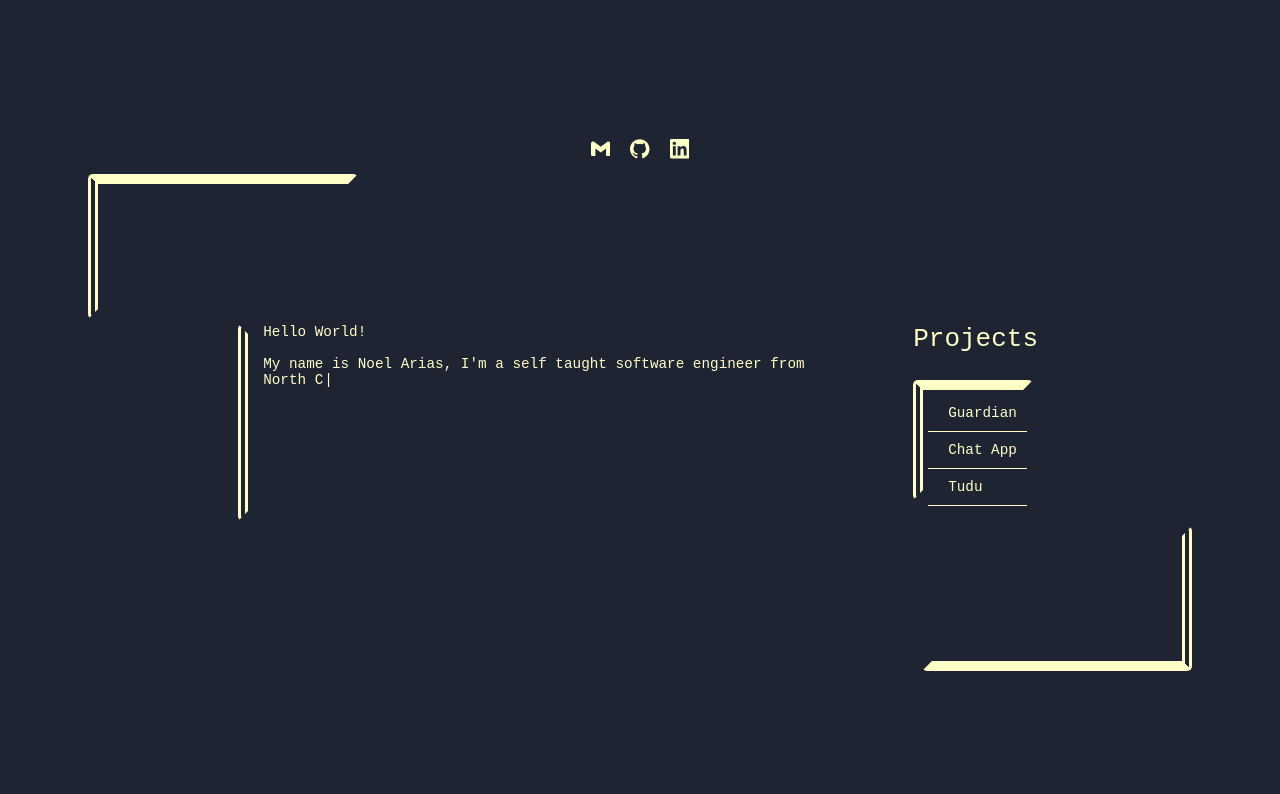
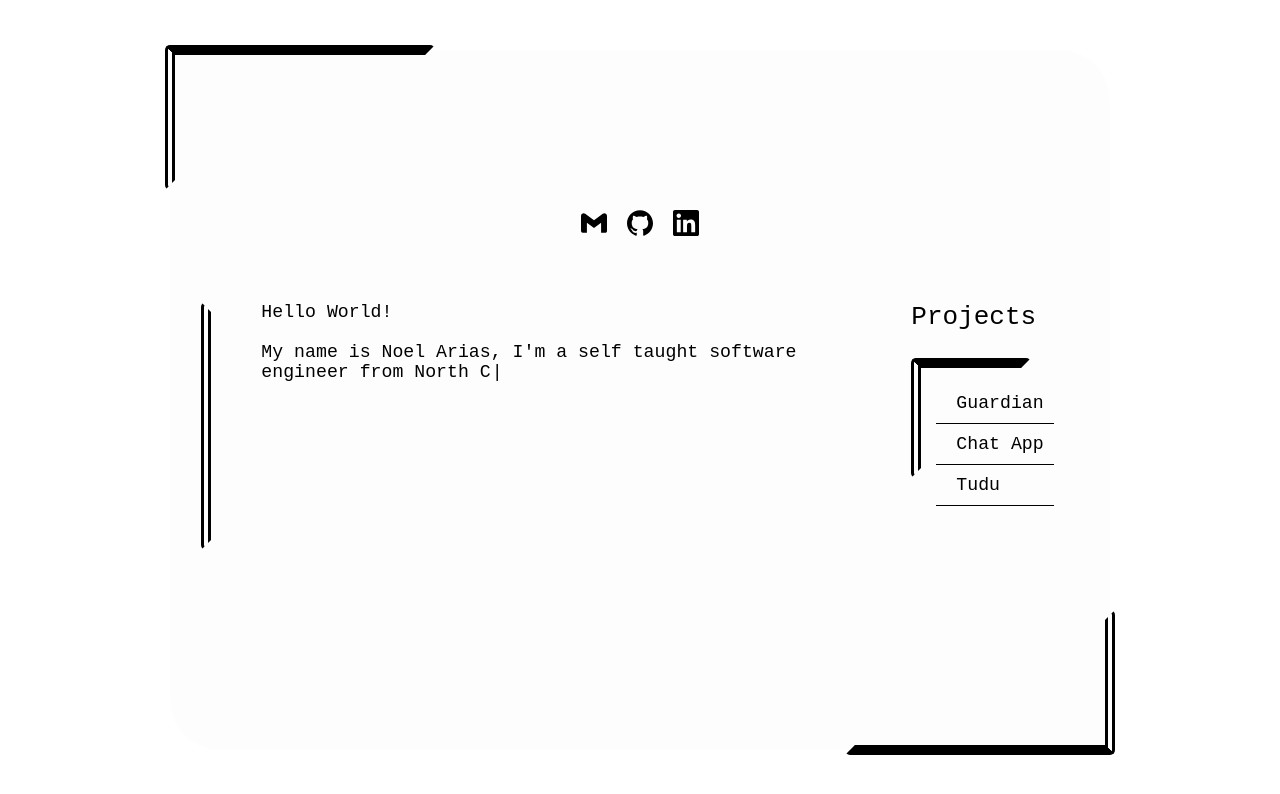
Before and after one commit to neeoll/portfolio-website, a React (Create React App) app: page / in a window 1280 px wide. Shown: the top 794 px of the page. Built offline with nearby package versions, Linux system fonts and the light colour scheme.

Commit message:
Colorful dotted grid canvas

```diff
--- a/package.json
+++ b/package.json
@@ -1,5 +1,6 @@
 {
   "name": "portfolio-website",
+  "homepage": "https://neeoll.github.io/portfolio-website",
   "version": "0.1.0",
   "private": true,
   "dependencies": {
--- a/src/App.css
+++ b/src/App.css
@@ -2,25 +2,45 @@
   text-align: center;
 }
 
+canvas {
+  position: absolute;
+}
+
 .container {
   height: 100vh;
-  background-color: #1e2431;
+  /* background-color: #1e2431; */
   display: flex;
   flex-direction: column;
   align-items: center;
   justify-content: center;
   font-size: calc(10px + 2vmin);
-  color: #ffffc8;
+  /* color: #ffffc8; */
   gap: auto;
+  z-index: 1;
 }
 
 .body {
+  width: 50%;
+  height: 50%;
+  display: flex;
+  flex-direction: column;
+  align-items: center;
+  padding: 150px;
+  position: relative;
+
+  /* background-color: #1e2431ee; */
+  background-color: #00000002;
+  backdrop-filter: blur(10px);
+  border-top-right-radius: 50px;
+  border-bottom-left-radius: 50px;
+}
+
+.main-content {
   display: flex;
   flex-direction: row;
-  align-items: center;
-  padding: 150px;
+  height: 100%;
   gap: 50px;
-  position: relative;
+  padding: 50px;
 }
 
 .App-link {
@@ -47,7 +67,7 @@
   display: inline;
   float: right;
   padding: 10px;
-  font-size: 0.75em;
+  font-size: 1em;
 }
 
 .text-block {
@@ -55,7 +75,7 @@
   min-width: 600px;
   max-width: 600px;
   padding: 0;
-  padding-left: 15px;
+  padding-left: 50px;
   display: flex;
   flex-direction: column;
   position: relative;
@@ -80,7 +100,7 @@
   list-style-type: none;
   margin: 0;
   margin-left: 10px;
-  padding: 15px;
+  padding: 25px;
   height: fit-content;
   position: relative;
   top: 0;
@@ -101,12 +121,25 @@ a {
   display: block;
 }
 
+a:hover {
+  /* color: #cfcfa4; */
+}
+
+.anchor-icon {
+  transition: all .2s ease-in-out;
+}
+
+.anchor-icon:hover {
+  scale: 115%;
+}
+
 pre {
-  font-size: 0.55em;
+  font-size: 0.7em;
   white-space: pre-wrap;
   text-align: left;
   margin: 0;
   margin-left: 10px;
+  user-select: none;
 }
 
 .name {
@@ -122,8 +155,8 @@ pre {
 div.body:before {
   content: "";
   position: absolute;
-  left: 0;
-  top: 0;
+  left: -5px;
+  top: -5px;
   height: 125px;
   width: 250px;
 
@@ -140,8 +173,8 @@ div.body:before {
 div.body:after {
   content: "";
   position: absolute;
-  right: 0;
-  bottom: 0;
+  right: -5px;
+  bottom: -5px;
   height: 125px;
   width: 250px;
 
@@ -165,7 +198,7 @@ div.text-block:before {
   border-width: 10px;
   border-color: transparent;
   border-left-style: double;
-  border-left-color: #ffffc8;
+  border-left-color: inherit;
   border-top-style: solid;
   border-bottom-style: solid;
   border-radius: 5px;
--- a/src/App.js
+++ b/src/App.js
@@ -1,21 +1,24 @@
 import './App.css';
 
 import { SiLinkedin, SiGithub, SiGmail } from "react-icons/si"
-import * as TypewriterEffect from "typewriter-effect"
+import TypewriterComponent from 'typewriter-effect';
+import { DotGrid } from './Components/DotGrid';
 
 function App() {
   return (
     <div className="App">
-      <div className="container">
+      <div className="container" id="container">
+        <DotGrid />
+        <div className="body">
           <ul className="contact-links">
-          <li className='contact-link'><a href="http://linkedin.com/in/noel-arias" target="_blank" rel="noreferrer"><SiLinkedin /></a></li>
-          <li className='contact-link'><a href="http://github.com/neeoll" target="_blank" rel="noreferrer"><SiGithub /></a></li>
-          <li className='contact-link'><a href="mailto: arias.noel24@gmail.com" target="_blank" rel="noreferrer"><SiGmail /></a></li>
+            <li className='contact-link'><a href="http://linkedin.com/in/noel-arias" target="_blank" rel="noreferrer"><SiLinkedin className='anchor-icon'/></a></li>
+            <li className='contact-link'><a href="http://github.com/neeoll" target="_blank" rel="noreferrer"><SiGithub className='anchor-icon'/></a></li>
+            <li className='contact-link'><a href="mailto: arias.noel24@gmail.com" target="_blank" rel="noreferrer"><SiGmail className='anchor-icon'/></a></li>
           </ul>
-        <div className="body">
+          <div className="main-content">
             <div className='text-block'>
               <pre>
-              <TypewriterEffect.default onInit={(typewriter) => {
+                <TypewriterComponent onInit={(typewriter) => {
                   typewriter.changeDelay(35)
                   .pauseFor(250)
                   .typeString("Hello World!")
@@ -44,6 +47,7 @@ function App() {
           </div>
         </div>
       </div>
+    </div>
   );
 }
 
--- /dev/null
+++ b/src/Components/Dot.js
@@ -0,0 +1,32 @@
+export class Dot {
+  constructor(x, y, color) {
+    this.radius = 10
+    this.x = x
+    this.y = y
+    this.color = color
+    this.alpha = 0.4
+
+    this.hoverRadius = 75
+    this.inHoverRadius = false
+  }
+
+  draw() {
+    const canvas = document.getElementById("dotted-grid")
+    const context = canvas.getContext("2d")
+
+
+    context.beginPath()
+    context.arc(
+      this.x,
+      this.y,
+      this.radius,
+      0,
+      Math.PI * 2,
+      false
+    )
+    context.closePath()
+
+    context.fillStyle = this.color
+    context.fill()
+  }
+}
--- /dev/null
+++ b/src/Components/DotGrid.js
@@ -0,0 +1,67 @@
+import React from "react"
+import { Dot } from "./Dot"
+
+export class DotGrid extends React.Component {
+  constructor(props) {
+    super(props)
+
+    this.init = this.init.bind(this)
+
+    this.dots = []
+
+    this.hoverRadius = 50
+    this.spacing = 10
+  }
+
+  componentDidMount() {
+    const canvas = document.getElementById("dotted-grid")
+    const rect = document.getElementById("container").getBoundingClientRect()
+
+    canvas.width = rect.width
+    canvas.height = rect.height
+
+    canvas.style.width = `${rect.width}px`
+    canvas.style.height = `${rect.height}px`
+
+    this.init(rect.width, rect.height)
+
+    let duration = 0
+    document.addEventListener("mousemove", (e) => {
+      if (e.buttons === 1) {
+        duration += 0.5
+        let tempdotsAgain = this.dots.filter((dot) =>
+          Math.sqrt(((dot.x - e.clientX) ** 2) + ((dot.y - e.clientY) ** 2)) <= this.hoverRadius
+        )
+
+        tempdotsAgain.forEach((dot) => {
+          dot.color = `hsla(${duration % 360}, 100%, 50%, 0.75)`
+          dot.draw()
+        })
+      } else {
+        duration = 0
+      }
+    }, false)
+
+    document.addEventListener("dblclick", (e) => {
+      let context = canvas.getContext("2d")
+      context.clearRect(0, 0, canvas.width, canvas.height)
+    }, false)
+  }
+
+  init(width, height) {
+    this.dots = []
+
+    for (let x = 0; x <= width; x += this.spacing * 2) {
+      for (let y = 0; y <= height; y += this.spacing * 2) {
+        let dot = new Dot(x + this.spacing / 2, y + this.spacing / 2, "rgba(100, 100, 100, 0.4)")
+        this.dots.push(dot)
+      }
+    }
+  }
+
+  render() {
+    return(
+      <canvas id="dotted-grid"></canvas>
+    )
+  }
+}
```
Lines whose indentation alone changed are shown as unchanged.
